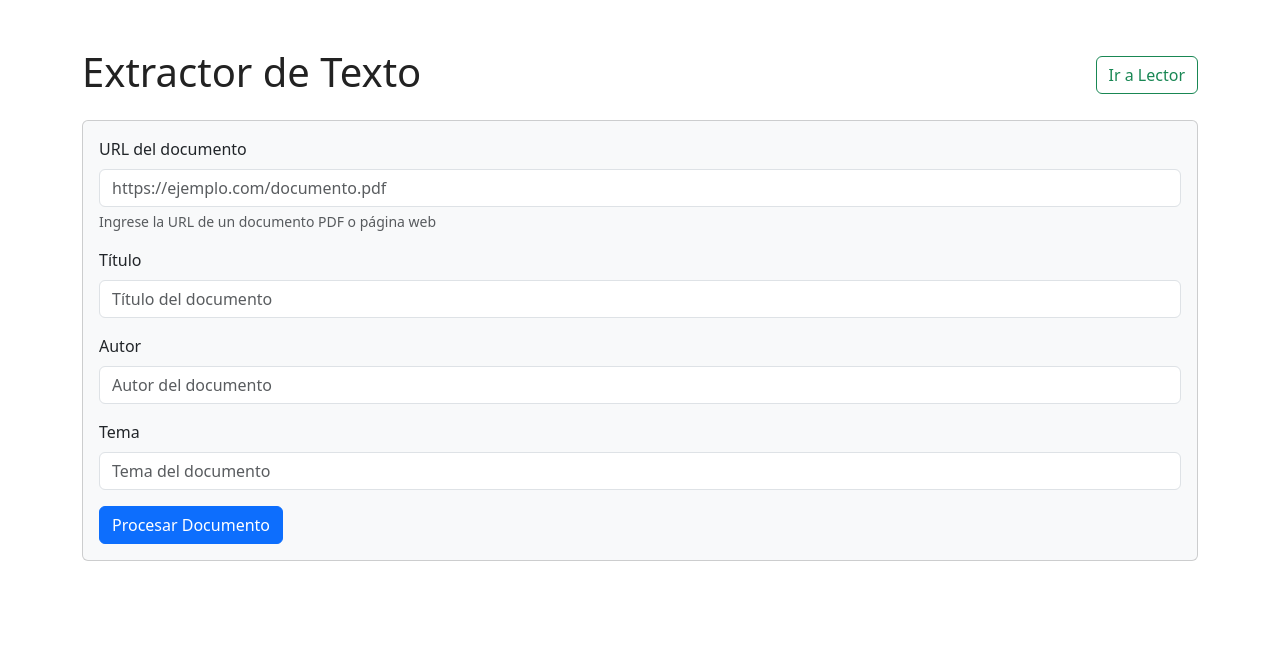
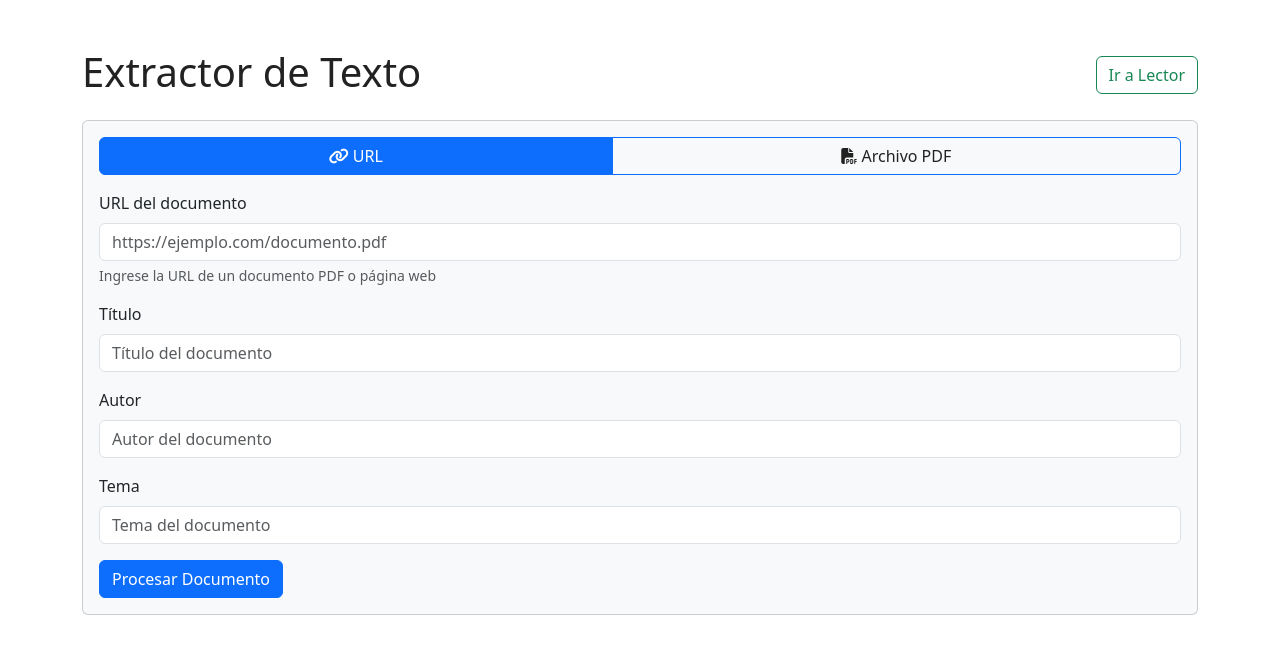
Before and after one commit to JoseLVillaronga/teccam_pdf, a Flask app: page / in a window 1280 px wide. Shown: the top 654 px of the page. Run offline with Flask 3, Linux system fonts and the light colour scheme.

Commit message:
feat: agregar soporte para subir archivos PDF directamente
- Nueva función extraer_texto_pdf_archivo() en extractor_pdf.py que procesa
  PDFs desde bytes en memoria (sin descarga HTTP)
- Endpoint /procesar actualizado para aceptar tanto URL como archivo PDF
- Formulario en index.html con selector visual URL/Archivo, toggle dinámico
  y validación en frontend
- Compatibilidad con modo oscuro en el nuevo selector

```diff
--- a/app.py
+++ b/app.py
@@ -5,7 +5,7 @@ import datetime
 from pymongo import MongoClient
 from pymongo.errors import PyMongoError
 from extractor_html import extraer_texto_html_markdown
-from extractor_pdf import extraer_texto_pdf_markdown
+from extractor_pdf import extraer_texto_pdf_markdown, extraer_texto_pdf_archivo
 from urllib.parse import urlparse
 from bson import ObjectId
 import markdown2
@@ -377,22 +377,38 @@ def manejar_posicion(documento_id):
 @app.route('/procesar', methods=['POST'])
 def procesar():
     try:
-        url = request.form['url']
         titulo = request.form['titulo']
         autor = request.form['autor']
         tema = request.form['tema']
         usuario = request.form.get('usuario', '')
         es_publico = request.form.get('es_publico') == 'true'
 
-        # Extraer el texto según el tipo de URL
-        if es_pdf(url):
-            resultado = extraer_texto_pdf_markdown(url)
+        # Verificar si se subió un archivo o se ingresó una URL
+        archivo = request.files.get('archivo_pdf')
+        url = request.form.get('url', '')
+
+        if archivo and archivo.filename and archivo.filename.lower().endswith('.pdf'):
+            # Procesar archivo PDF subido
+            archivo_bytes = archivo.read()
+            nombre_archivo = archivo.filename
+            resultado = extraer_texto_pdf_archivo(archivo_bytes, nombre_archivo)
+            url_origen = f"archivo_local:{nombre_archivo}"
+        elif url:
+            # Extraer el texto según el tipo de URL
+            if es_pdf(url):
+                resultado = extraer_texto_pdf_markdown(url)
+            else:
+                resultado = extraer_texto_html_markdown(url)
+            url_origen = url
         else:
-            resultado = extraer_texto_html_markdown(url)
+            return jsonify({
+                'status': 'error',
+                'message': 'Debe proporcionar una URL o subir un archivo PDF'
+            }), 400
 
         # Preparar documento para MongoDB
         documento = {
-            'url': url,
+            'url': url_origen,
             'titulo': titulo,
             'autor': autor,
             'tema': tema,
--- a/templates/index.html
+++ b/templates/index.html
@@ -5,6 +5,7 @@
     <meta name="viewport" content="width=device-width, initial-scale=1.0">
     <title>Extractor de Texto</title>
     <link href="https://cdn.jsdelivr.net/npm/bootstrap@5.3.0/dist/css/bootstrap.min.css" rel="stylesheet">
+    <link href="https://cdnjs.cloudflare.com/ajax/libs/font-awesome/6.5.1/css/all.min.css" rel="stylesheet">
     <style>
         body {
             background-color: #fff;
@@ -63,6 +64,36 @@
                 background: rgba(24,26,27,0.8);
             }
         }
+        /* Estilos para el selector URL/Archivo en modo claro */
+        .btn-outline-primary {
+            color: #222;
+            border-color: #0d6efd;
+        }
+        .btn-outline-primary:hover {
+            color: #fff;
+            background-color: #0d6efd;
+        }
+        .btn-check:checked + .btn-outline-primary {
+            color: #fff;
+            background-color: #0d6efd;
+        }
+        /* Estilos para el selector URL/Archivo en modo oscuro */
+        @media (prefers-color-scheme: dark) {
+            .btn-outline-primary {
+                color: #98fb98;
+                border-color: #2e8b57;
+            }
+            .btn-outline-primary:hover {
+                background-color: #2e8b57;
+                color: #fff;
+                border-color: #2e8b57;
+            }
+            .btn-check:checked + .btn-outline-primary {
+                background-color: #2e8b57;
+                border-color: #2e8b57;
+                color: #fff;
+            }
+        }
         .loading {
             display: none;
         }
@@ -91,12 +122,33 @@
 
         <div class="card">
             <div class="card-body">
-                <form id="extractorForm" method="POST" action="/procesar">
+                <form id="extractorForm" method="POST" action="/procesar" enctype="multipart/form-data">
+                    <!-- Selector de modo: URL o Archivo -->
                     <div class="mb-3">
+                        <div class="btn-group w-100" role="group">
+                            <input type="radio" class="btn-check" name="modo_entrada" id="modoUrl" value="url" checked>
+                            <label class="btn btn-outline-primary" for="modoUrl">
+                                <i class="fas fa-link"></i> URL
+                            </label>
+                            <input type="radio" class="btn-check" name="modo_entrada" id="modoArchivo" value="archivo">
+                            <label class="btn btn-outline-primary" for="modoArchivo">
+                                <i class="fas fa-file-pdf"></i> Archivo PDF
+                            </label>
+                        </div>
+                    </div>
+
+                    <div class="mb-3" id="urlGroup">
                         <label for="url" class="form-label">URL del documento</label>
-                        <input type="url" class="form-control" id="url" name="url" required
+                        <input type="url" class="form-control" id="url" name="url"
                                value="{{ url }}" placeholder="https://ejemplo.com/documento.pdf">
                         <div class="form-text">Ingrese la URL de un documento PDF o página web</div>
+                    </div>
+
+                    <div class="mb-3" id="archivoGroup" style="display: none;">
+                        <label for="archivo_pdf" class="form-label">Archivo PDF</label>
+                        <input type="file" class="form-control" id="archivo_pdf" name="archivo_pdf"
+                               accept=".pdf,application/pdf">
+                        <div class="form-text">Seleccione un archivo PDF de su computadora</div>
                     </div>
 
                     <div class="mb-3">
@@ -145,12 +197,60 @@
 
     <script src="https://cdn.jsdelivr.net/npm/bootstrap@5.3.0/dist/js/bootstrap.bundle.min.js"></script>
     <script>
+        // Toggle entre modo URL y modo Archivo
+        const modoUrl = document.getElementById('modoUrl');
+        const modoArchivo = document.getElementById('modoArchivo');
+        const urlGroup = document.getElementById('urlGroup');
+        const archivoGroup = document.getElementById('archivoGroup');
+        const urlInput = document.getElementById('url');
+        const archivoInput = document.getElementById('archivo_pdf');
+
+        function toggleModoEntrada() {
+            if (modoArchivo.checked) {
+                urlGroup.style.display = 'none';
+                archivoGroup.style.display = 'block';
+                urlInput.removeAttribute('required');
+                archivoInput.setAttribute('required', 'required');
+            } else {
+                urlGroup.style.display = 'block';
+                archivoGroup.style.display = 'none';
+                urlInput.setAttribute('required', 'required');
+                archivoInput.removeAttribute('required');
+            }
+        }
+
+        modoUrl.addEventListener('change', toggleModoEntrada);
+        modoArchivo.addEventListener('change', toggleModoEntrada);
+
         document.getElementById('extractorForm').addEventListener('submit', async function(e) {
             e.preventDefault();
 
             const loading = document.querySelector('.loading');
             const alertContainer = document.getElementById('alertContainer');
             const alertDiv = alertContainer.querySelector('.alert');
+
+            // Validar según modo seleccionado
+            if (modoArchivo.checked) {
+                if (!archivoInput.files || archivoInput.files.length === 0) {
+                    alertDiv.className = 'alert alert-danger';
+                    alertDiv.textContent = 'Debe seleccionar un archivo PDF';
+                    alertContainer.style.display = 'block';
+                    return;
+                }
+                if (!archivoInput.files[0].name.toLowerCase().endsWith('.pdf')) {
+                    alertDiv.className = 'alert alert-danger';
+                    alertDiv.textContent = 'Solo se permiten archivos PDF';
+                    alertContainer.style.display = 'block';
+                    return;
+                }
+            } else {
+                if (!urlInput.value.trim()) {
+                    alertDiv.className = 'alert alert-danger';
+                    alertDiv.textContent = 'Debe ingresar una URL';
+                    alertContainer.style.display = 'block';
+                    return;
+                }
+            }
 
             loading.classList.add('active');
             alertContainer.style.display = 'none';
@@ -174,8 +274,16 @@
                 alertContainer.style.display = 'block';
 
                 if (response.ok) {
-                    // Limpiar el formulario si fue exitoso
+                    // Reset del formulario, pero mantener el modo seleccionado
                     this.reset();
+                    // Re-establecer estado visual según modo
+                    if (modoUrl.checked) {
+                        urlGroup.style.display = 'block';
+                        archivoGroup.style.display = 'none';
+                    } else {
+                        urlGroup.style.display = 'none';
+                        archivoGroup.style.display = 'block';
+                    }
                 }
             } catch (error) {
                 alertDiv.className = 'alert alert-danger';
```
Also changed, not shown: extractor_pdf.py (+27 -0 lines).
